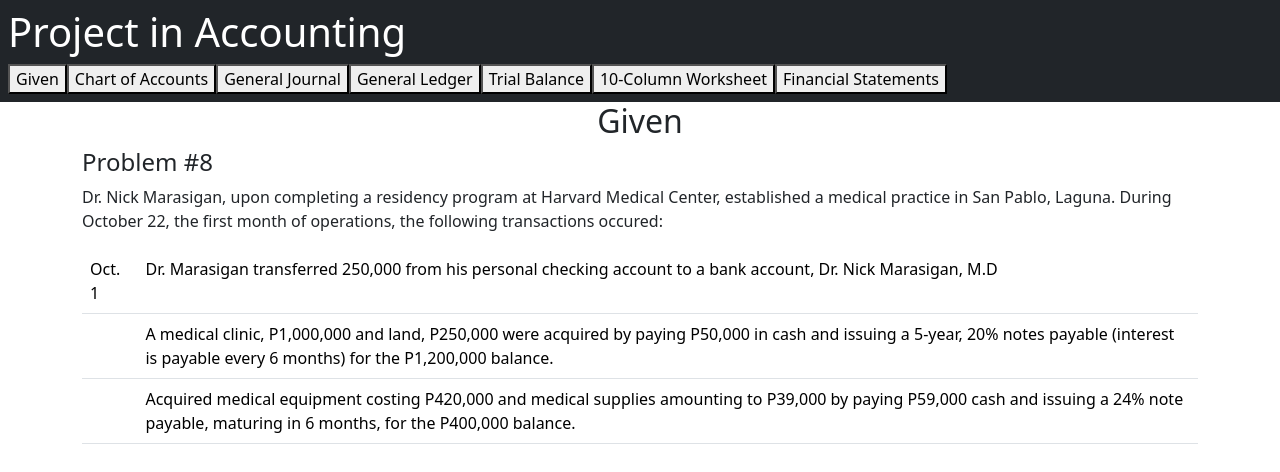
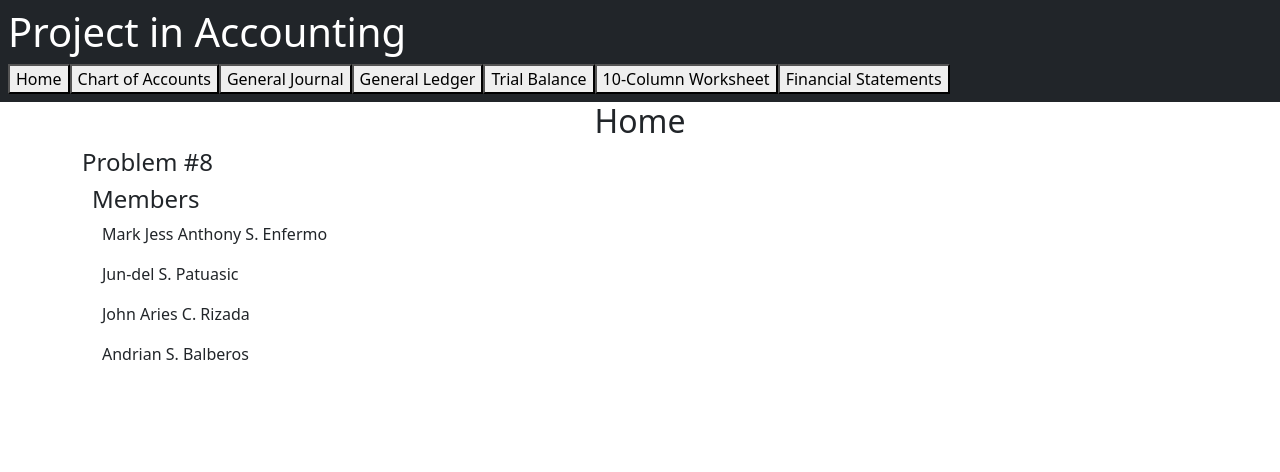
Before and after one commit to orenji-neko/accounting-website, a React (Create React App) app: page / in a window 1280 px wide. Shown: the top 472 px of the page. Built offline with nearby package versions, Linux system fonts and the light colour scheme.

Commit message:
added Home

```diff
--- a/src/App.js
+++ b/src/App.js
@@ -8,16 +8,16 @@ import Ledger from "./ledger";
 import TrialBalance from "./trial_balance";
 import Worksheet from "./worksheet";
 import FinancialStatements from "./financial_statements";
-import Given from "./given";
+import Home from "./home";
 
 function App() {
-  let [panel, setPanel] = useState(<Given/>);
+  let [panel, setPanel] = useState(<Home/>);
 
   return (
     <>
       <Container fluid className="bg-dark text-white p-2">
         <h1>Project in Accounting</h1>
-        <button onClick={() => {setPanel(<Given/>)}}>Given</button>
+        <button onClick={() => {setPanel(<Home/>)}}>Home</button>
         <button>Chart of Accounts</button>
         <button onClick={() => {setPanel(<GeneralJournal/>)}}>General Journal</button>
         <button onClick={() => {setPanel(<Ledger/>)}}>General Ledger</button>
--- a/src/given.js
+++ /dev/null
@@ -1,39 +0,0 @@
-import { Table } from "react-bootstrap";
-
-const Given = () => {
-  return (
-    <>
-      <h2 style={{textAlign: 'center'}}>Given</h2>
-      <div>
-        <h4>Problem #8</h4>
-        <p>
-          Dr. Nick Marasigan, upon completing a residency program at Harvard Medical Center, established
-          a medical practice in San Pablo, Laguna. During October 22, the first month of operations, the following transactions
-          occured:
-        </p>
-        <Table>
-          <tbody>
-            <tr>
-              <td>Oct. 1</td>
-              <td>Dr. Marasigan transferred 250,000 from his personal checking account to a bank account, Dr. Nick Marasigan, M.D</td>
-            </tr>
-            <tr>
-              <td></td>
-              <td>A medical clinic, P1,000,000 and land, P250,000 were acquired by paying P50,000 in cash and issuing a 5-year,
-                20% notes payable (interest is payable every 6 months) for the P1,200,000 balance.
-              </td>
-            </tr>
-            <tr>
-              <td></td>
-              <td>Acquired medical equipment costing P420,000 and medical supplies amounting to P39,000 by paying P59,000 cash and
-                issuing a 24% note payable, maturing in 6 months, for the P400,000 balance.
-              </td>
-            </tr>
-          </tbody>
-        </Table>
-      </div>
-    </>
-  )
-}
-
-export default Given;
--- /dev/null
+++ b/src/home.js
@@ -0,0 +1,23 @@
+import { Table } from "react-bootstrap";
+
+const Home = () => {
+  return (
+    <>
+      <h2 style={{textAlign: 'center'}}>Home</h2>
+      <div>
+        <h4>Problem #8</h4>
+      </div>
+      <div style={{paddingLeft: 10}}>
+        <h4>Members</h4>
+        <div style={{paddingLeft: 10}}>
+          <p>Mark Jess Anthony S. Enfermo</p>
+          <p>Jun-del S. Patuasic</p>
+          <p>John Aries C. Rizada</p>
+          <p>Andrian S. Balberos</p>
+        </div>
+      </div>
+    </>
+  )
+}
+
+export default Home;
```
